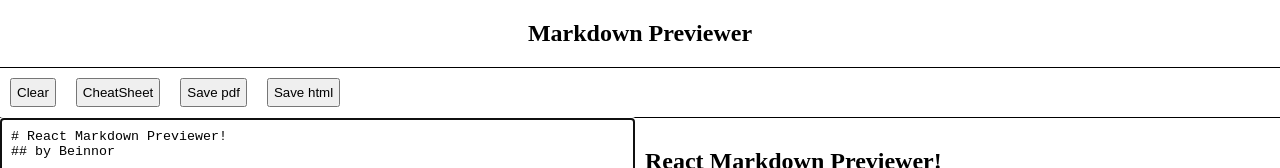
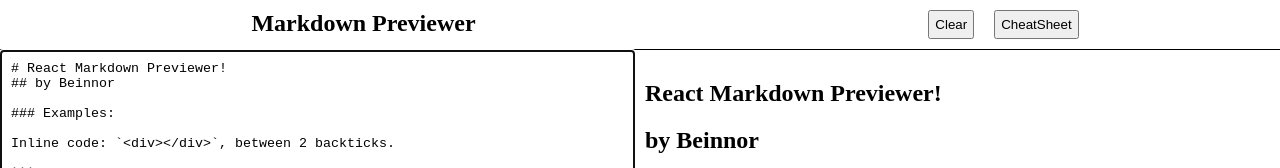
Before and after one commit to beinnor/markdown-previewer, a React (Create React App) app: page / in a window 1280 px wide. Shown: the top 168 px of the page. Built offline with nearby package versions, Linux system fonts and the light colour scheme; the HTML template or start-up script is replaced by a standard one.

Commit message:
moved toolbar

```diff
--- a/src/App.js
+++ b/src/App.js
@@ -1,7 +1,6 @@
 import React from 'react';
 import styled from 'styled-components';
 import Header from './Header';
-import Toolbar from './Toolbar';
 import Input from './Input';
 import Output from './Output';
 import CheatSheet from './CheatSheet';
@@ -12,7 +11,7 @@ const Wrapper = styled.main`
   height: 100%;
   display: grid;
   grid-template-columns: 1fr;
-  grid-template-rows: 0.5fr 0.5fr 8.5fr 0.5fr;
+  grid-template-rows: 1fr 8.5fr 0.5fr;
 `;
 
 const WorkArea = styled.div`
@@ -46,8 +45,7 @@ export default class App extends React.Component {
   render() {
     return (
       <Wrapper className="App">
-        <Header />
-        <Toolbar
+        <Header
           clearInput={this.clearInput}
           toggleCheatSheet={this.toggleCheatSheet}
         />
--- a/src/Header.js
+++ b/src/Header.js
@@ -1,17 +1,28 @@
 import React from 'react';
+import Toolbar from './Toolbar';
 import styled from 'styled-components';
 
 const Wrapper = styled.section`
-  text-align: center;
+  display: flex;
+  flew-flow: row wrap;
+  justify-content: space-around;
   border-bottom: 1px solid black;
 `;
 
-export default function Header() {
+const H1 = styled.h1`
+  margin: 10px 60px 10px 60px;
+`;
+
+export default function Header(props) {
   return (
     <Wrapper>
       <header>
-        <h1>Markdown Previewer</h1>
+        <H1>Markdown Previewer</H1>
       </header>
+      <Toolbar
+        clearInput={props.clearInput}
+        toggleCheatSheet={props.toggleCheatSheet}
+      />
     </Wrapper>
   );
 }
--- a/src/Toolbar.js
+++ b/src/Toolbar.js
@@ -4,7 +4,6 @@ import styled from 'styled-components';
 
 const Wrapper = styled.section`
   text-align: center;
-  border-bottom: 1px solid black;
   display: flex;
   flex-flow: row nowrap;
   justify-content: flex-start;
@@ -15,8 +14,6 @@ export default function Toolbar(props) {
     <Wrapper>
       <ToolbarButton text="Clear" onClick={props.clearInput} />
       <ToolbarButton text="CheatSheet" onClick={props.toggleCheatSheet} />
-      <ToolbarButton text="Save pdf" />
-      <ToolbarButton text="Save html" />
     </Wrapper>
   );
 }
```
